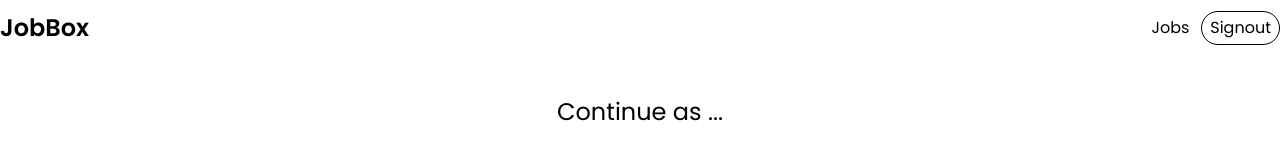
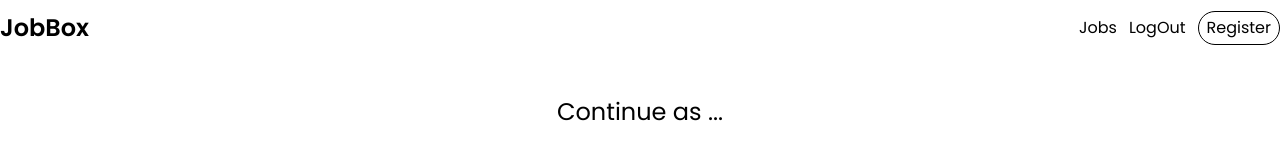
Before and after one commit to CrytoCodeWizard/React-Find-Job-Project, a React (Create React App) app: page /register in a window 1280 px wide. Shown: the top 160 px of the page. Built offline with nearby package versions, Linux system fonts and the light colour scheme; no server answers; sample sign-in values are in the browser's storage.

Commit message:
route setup

```diff
--- a/src/App.js
+++ b/src/App.js
@@ -1,13 +1,15 @@
 import { onAuthStateChanged } from "firebase/auth";
 import { useEffect } from "react";
-import { useDispatch } from "react-redux";
+import { useDispatch, useSelector } from "react-redux";
 import { RouterProvider } from "react-router-dom";
-import { setUser } from "./features/auth/authSlice";
+import { setUser, toggleLoading } from "./features/auth/authSlice";
 import auth from "./firebase/firebase.config";
 import routes from "./routes/routes";
 import { Toaster } from 'react-hot-toast';
 
 function App() {
+  const {isLoading}=useSelector(state=>state.auth)
+  console.log(isLoading)
 
 const dispatch=useDispatch()
 useEffect(()=>{
@@ -15,6 +17,8 @@ useEffect(()=>{
     if(user){
       console.log(user)
       dispatch(setUser(user.email))
+    }else{
+      dispatch(toggleLoading())
     }
   })
 },
--- a/src/features/auth/authSlice.js
+++ b/src/features/auth/authSlice.js
@@ -46,6 +46,9 @@ reducers:{
    state.isLoading=false
 
 
+ },
+ toggleLoading:(state)=>{
+   state.isLoading=false
  }
 
 },
@@ -99,5 +102,5 @@ extraReducers: (builder) => {
 },
 });
 
-export const {logout,setUser}=authSlice.actions
+export const {logout,setUser,toggleLoading}=authSlice.actions
 export default authSlice.reducer;
--- a/src/layout/main/Navbar.js
+++ b/src/layout/main/Navbar.js
@@ -10,7 +10,7 @@ import auth from "../../firebase/firebase.config";
 
 const Navbar = () => {
   const { pathname } = useLocation();
-  const {email}= useSelector((state)=>state.auth)
+  const {email,role}= useSelector((state)=>state.auth)
   const dispatch=useDispatch()
 
 const handleSignOut =()=>{
@@ -41,14 +41,41 @@ signOut(auth).then(()=>{
         </li>
 
         <li>
-         { email?<button onClick={handleSignOut} className="border border-black px-2 py-1 rounded-full hover:border-primary hover:text-white hover:bg-primary hover:px-4 transition-all">Signout</button>
+         { email?<button onClick={handleSignOut} className="">LogOut</button>
          :<Link
             className='border border-black px-2 py-1 rounded-full hover:border-primary hover:text-white hover:bg-primary hover:px-4 transition-all '
             to='/login'
           >
             Login
           </Link>}
+
+
+
         </li>
+
+
+        { email && role &&(
+          <Link
+          className='border border-black px-2 py-1 rounded-full hover:border-primary hover:text-white hover:bg-primary hover:px-4 transition-all '
+          to='/dashboard'
+        >
+        Dashboard
+        </Link>
+         )}
+
+
+
+
+         { email && !role &&(
+          <Link
+          className='border border-black px-2 py-1 rounded-full hover:border-primary hover:text-white hover:bg-primary hover:px-4 transition-all '
+          to='/register'
+        >
+       Register
+        </Link>
+         )}
+
+
       </ul>
     </nav>
   );
--- a/src/utils/PrivateRoute.js
+++ b/src/utils/PrivateRoute.js
@@ -1,11 +1,11 @@
 import React from "react";
+import { useSelector } from "react-redux";
 import { Navigate, useLocation } from "react-router-dom";
 import Loading from "../components/reusable/Loading";
 
 const PrivateRoute = ({ children }) => {
   const { pathname } = useLocation();
-  const isLoading = false;
-  const email = "test@gmail.com";
+  const {isLoading,email}=useSelector(state=>state.auth)
 
   if (isLoading) {
     return <Loading />;
```
